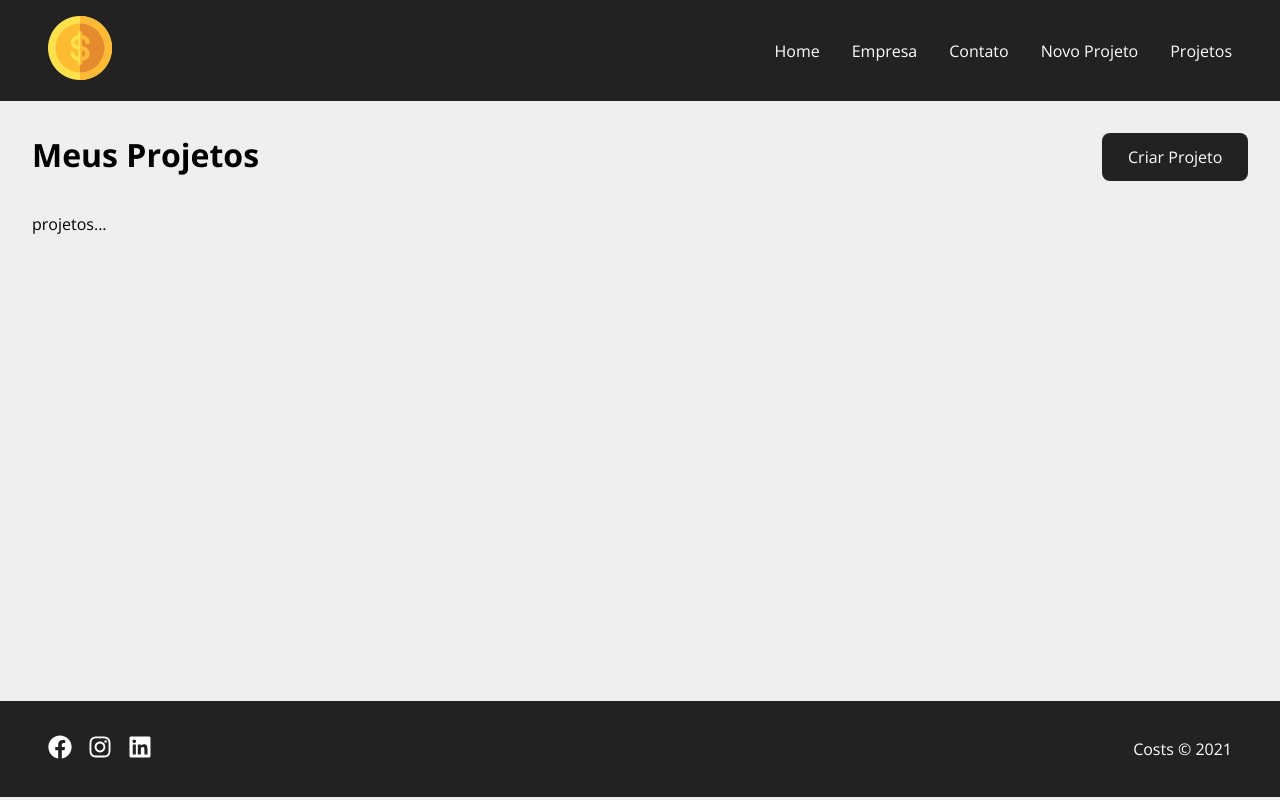
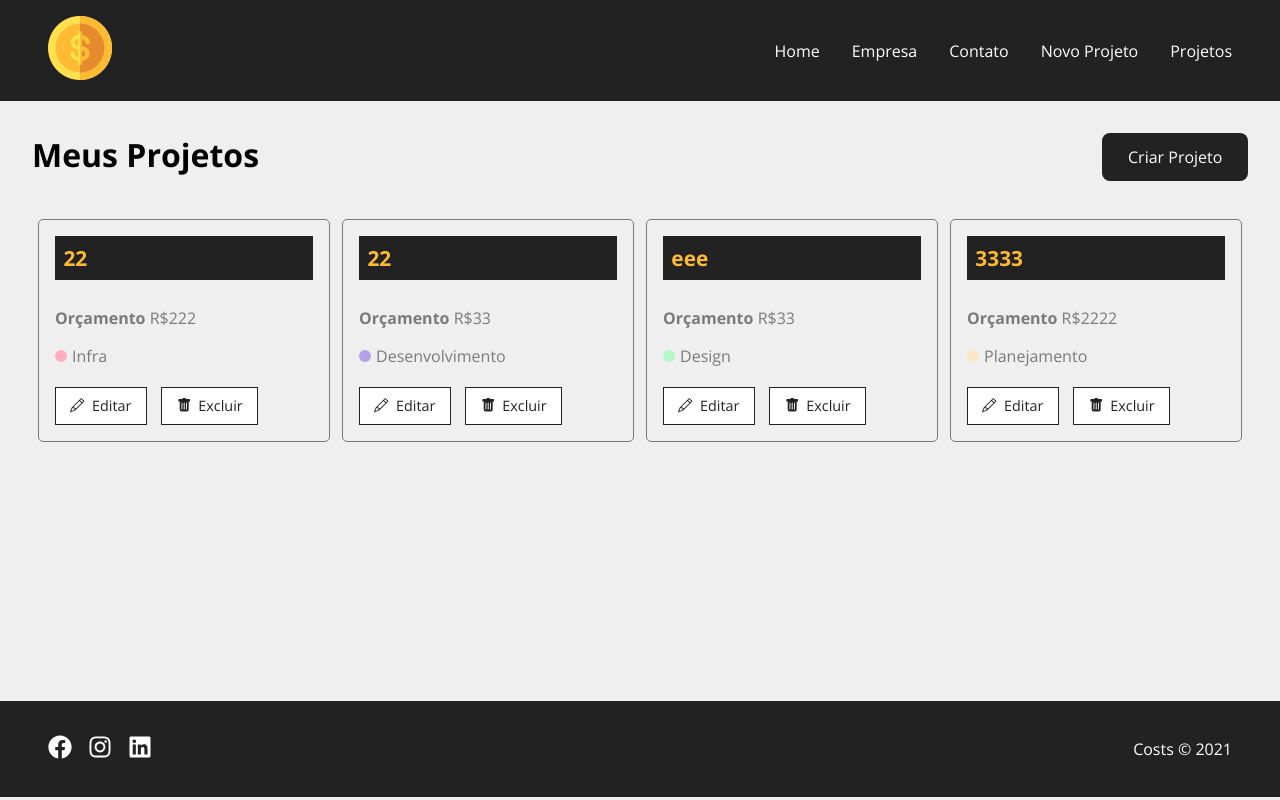
Before and after one commit to gabriel-ataidev/coin-project, a React (Create React App) app: page /projects in a window 1280 px wide. Built offline with nearby package versions, Linux system fonts and the light colour scheme; data requests are answered from the project's data file.

Commit message:
project card done

```diff
--- a/db.json
+++ b/db.json
@@ -1,7 +1,18 @@
 {
   "projects": [
     {
-      "name": "gg",
+      "name": "22",
+      "budget": "222",
+      "category": {
+        "id": "1",
+        "name": "Infra"
+      },
+      "cost": 0,
+      "services": [],
+      "id": 1
+    },
+    {
+      "name": "22",
       "budget": "33",
       "category": {
         "id": "2",
@@ -9,62 +20,29 @@
       },
       "cost": 0,
       "services": [],
-      "id": 1
-    },
-    {
-      "name": "CARLOS A P ATAIDE",
-      "category": {
-        "id": "2",
-        "name": "Desenvolvimento"
-      },
-      "budget": "3333",
-      "cost": 0,
-      "services": [],
       "id": 2
     },
     {
-      "name": "gabrieo",
-      "budget": "44",
+      "name": "eee",
+      "budget": "33",
       "category": {
-        "id": "2",
-        "name": "Desenvolvimento"
+        "id": "3",
+        "name": "Design"
       },
       "cost": 0,
       "services": [],
       "id": 3
     },
     {
-      "name": "gabrieo",
-      "budget": "3333",
       "category": {
-        "id": "2",
-        "name": "Desenvolvimento"
+        "id": "4",
+        "name": "Planejamento"
       },
+      "name": "3333",
+      "budget": "2222",
       "cost": 0,
       "services": [],
       "id": 4
-    },
-    {
-      "name": "gabrieo",
-      "budget": "11",
-      "category": {
-        "id": "3",
-        "name": "Design"
-      },
-      "cost": 0,
-      "services": [],
-      "id": 5
-    },
-    {
-      "name": "gabrieo",
-      "budget": "22",
-      "category": {
-        "id": "4",
-        "name": "Plnejamento"
-      },
-      "cost": 0,
-      "services": [],
-      "id": 6
     }
   ],
   "categories": [
@@ -82,7 +60,7 @@
     },
     {
       "id": 4,
-      "name": "Plnejamento"
+      "name": "Planejamento"
     }
   ]
 }
--- a/src/components/form/Input.js
+++ b/src/components/form/Input.js
@@ -3,7 +3,7 @@
     return(
         <div className={styles.form_control}>
             <label htmlFor={name}>{text}:</label>
-                <input type={type} name={name} id={name} placeholder={placeholder} onChange={handleOnChange} value={value} />
+                <input required type={type} name={name} id={name} placeholder={placeholder} onChange={handleOnChange} value={value} />
         </div>
     )
 }
--- a/src/components/form/Select.js
+++ b/src/components/form/Select.js
@@ -3,7 +3,8 @@
   return (
     <div className={styles.form_control}>
       <label htmlFor={name}>{text}:</label>
-      <select name={name} id={name} onChange={handleOnChange}>
+      <select  value={value || ''} required name={name} id={name} onChange={handleOnChange}>
+      <option>Selecione uma opção</option>
         {options.map(
           (option) => (
             <option value={option.id} key={option.id}>{option.name}</option>
--- a/src/components/pages/Projects.js
+++ b/src/components/pages/Projects.js
@@ -3,22 +3,48 @@
 import LinkButton from "../layout/LinkButton";
 import {useLocation} from "react-router-dom";
 import styles from "./Projects.module.css";
+import ProjectCard from "../project/ProjectCard";
+import {useState, useEffect} from "react";
 
 function Projects() {
+  const [projects, setProjects] = useState([]);
+
   const location = useLocation();
   let message = "";
   if (location.state) {
     message = location.state.message;
   }
+
+  useEffect(() => {
+      fetch("http://localhost:5000/projects", {
+        method: "GET",
+        headers: {
+          "Content-Type": "application/json",
+        },
+      })
+        .then((resp) => resp.json())
+        .then((data) => {
+          setProjects(data);
+        });
+  }, []);
   return (
     <div className={styles.project_container}>
       <div className={styles.title_container}>
         <h1>Meus Projetos</h1>
-        <LinkButton to="/newproject" text="Criar Projeto"/>
+        <LinkButton to="/newproject" text="Criar Projeto" />
       </div>
       {message && <Message msg={message} type="success" />}
       <Container customClass="start">
-        <p>projetos...</p>
+      {projects.length > 0 &&
+          projects.map((project) => (
+            <ProjectCard
+              id={project.id}
+              name={project.name}
+              budget={project.budget}
+              category={project.category ? project.category.name : project.category}
+              key={project.id}
+            />
+          ))}
       </Container>
     </div>
   );
--- /dev/null
+++ b/src/components/project/ProjectCard.js
@@ -0,0 +1,28 @@
+import styles from "./ProjectCard.module.css";
+import {BsPencil, BsFillTrashFill} from "react-icons/bs";
+import {Link} from "react-router-dom";
+
+function ProjectCard({id, name, budget, category, handleRemove}) {
+  return (
+    <div className={styles.project_card}>
+      <h4>{name}</h4>
+      <p>
+        <span>Orçamento</span> R${budget}
+      </p>
+      <p className={styles.category_text}>
+        <span className={`${styles[category.toLowerCase()]}`}></span> {category}
+      </p>
+      <div className={styles.project_card_actions}>
+        <Link to={"/project/" + id}>
+          <BsPencil /> Editar
+        </Link>
+        <button>
+          <BsFillTrashFill />
+          Excluir
+        </button>
+      </div>
+    </div>
+  );
+}
+
+export default ProjectCard;
--- /dev/null
+++ b/src/components/project/ProjectCard.module.css
@@ -0,0 +1,87 @@
+.project_card {
+    padding: 1em;
+    border: 1px solid #7a7a7a;
+    border-radius: 5px;
+    width: 24%;
+    margin: 0.5%;
+  }
+
+  .project_card h4 {
+    background-color: #222;
+    color: #ffbb33;
+    padding: 0.4em;
+    margin-bottom: 1.3em;
+    font-size: 1.3em;
+  }
+
+  .project_card p {
+    color: #7a7a7a;
+    margin-bottom: 1em;
+  }
+
+  .project_card p span {
+    font-weight: bold;
+  }
+
+  .category_text {
+    display: flex;
+    align-items: center;
+  }
+
+  .category_text span {
+    display: block;
+    width: 12px;
+    height: 12px;
+    border-radius: 50%;
+    background-color: #ccc;
+    margin-right: 5px;
+  }
+
+  .category_text .infra {
+    background-color: #ffaebc;
+  }
+
+  .category_text .desenvolvimento {
+    background-color: #b4a0e7;
+  }
+
+  .category_text .design {
+    background-color: #b4f8c8;
+  }
+
+  .category_text .planejamento {
+    background-color: #fbe7c6;
+  }
+
+  .project_card_actions {
+    margin-top: 1.2em;
+    display: flex;
+    align-items: center;
+  }
+
+  .project_card_actions a,
+  .project_card_actions button {
+    text-decoration: none;
+    border: none;
+    background-color: #fff;
+    color: #222;
+    font-size: 0.9em;
+    padding: 0.6em 1em;
+    margin-right: 1em;
+    cursor: pointer;
+    border: 1px solid #222;
+    transition: 0.5s;
+    display: flex;
+    align-items: center;
+    justify-content: center;
+  }
+
+  .project_card_actions svg {
+    margin-right: 0.5em;
+  }
+
+  .project_card_actions a:hover,
+  .project_card_actions button:hover {
+    background-color: #222;
+    color: #ffbb33;
+  }
```
